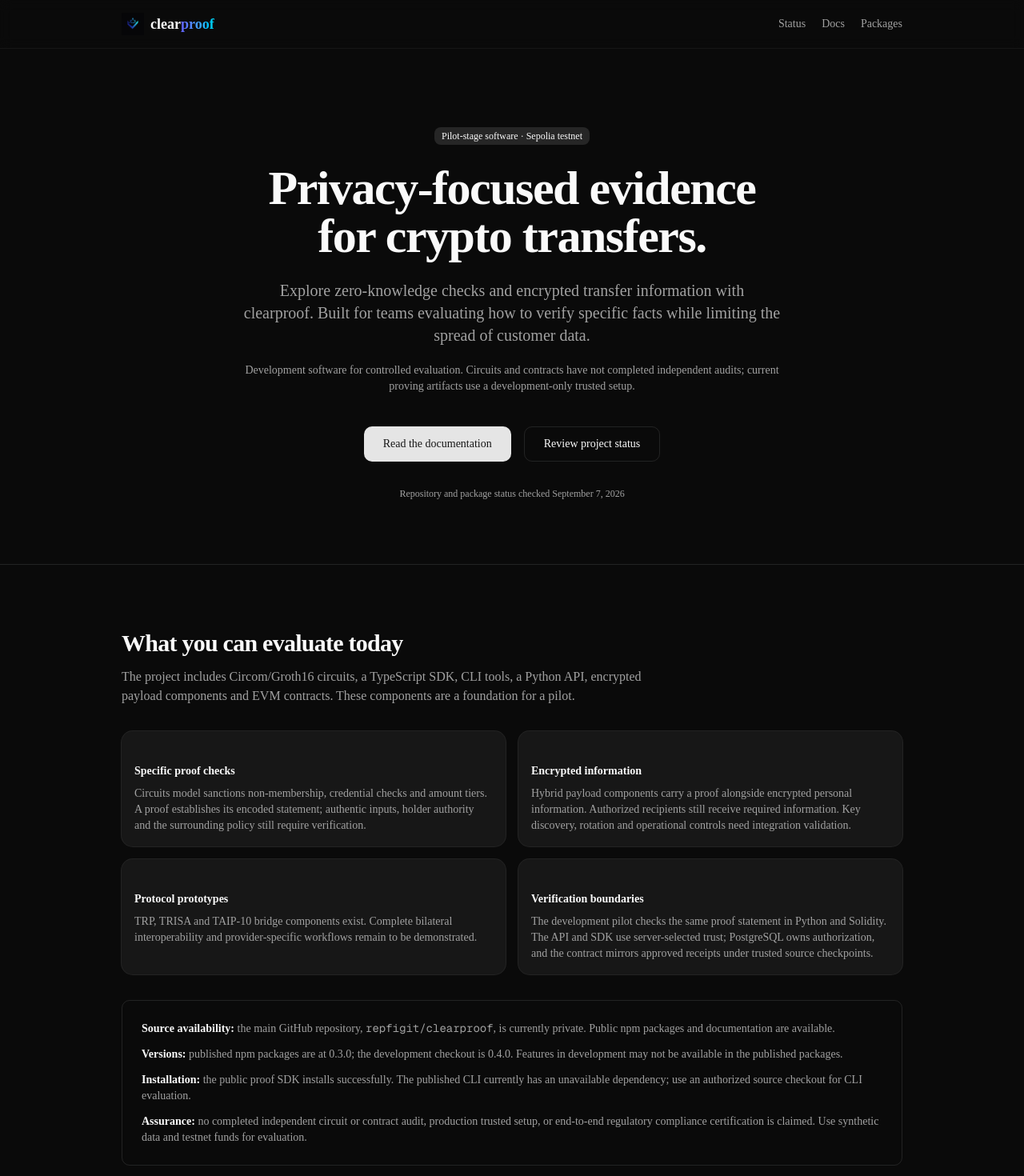
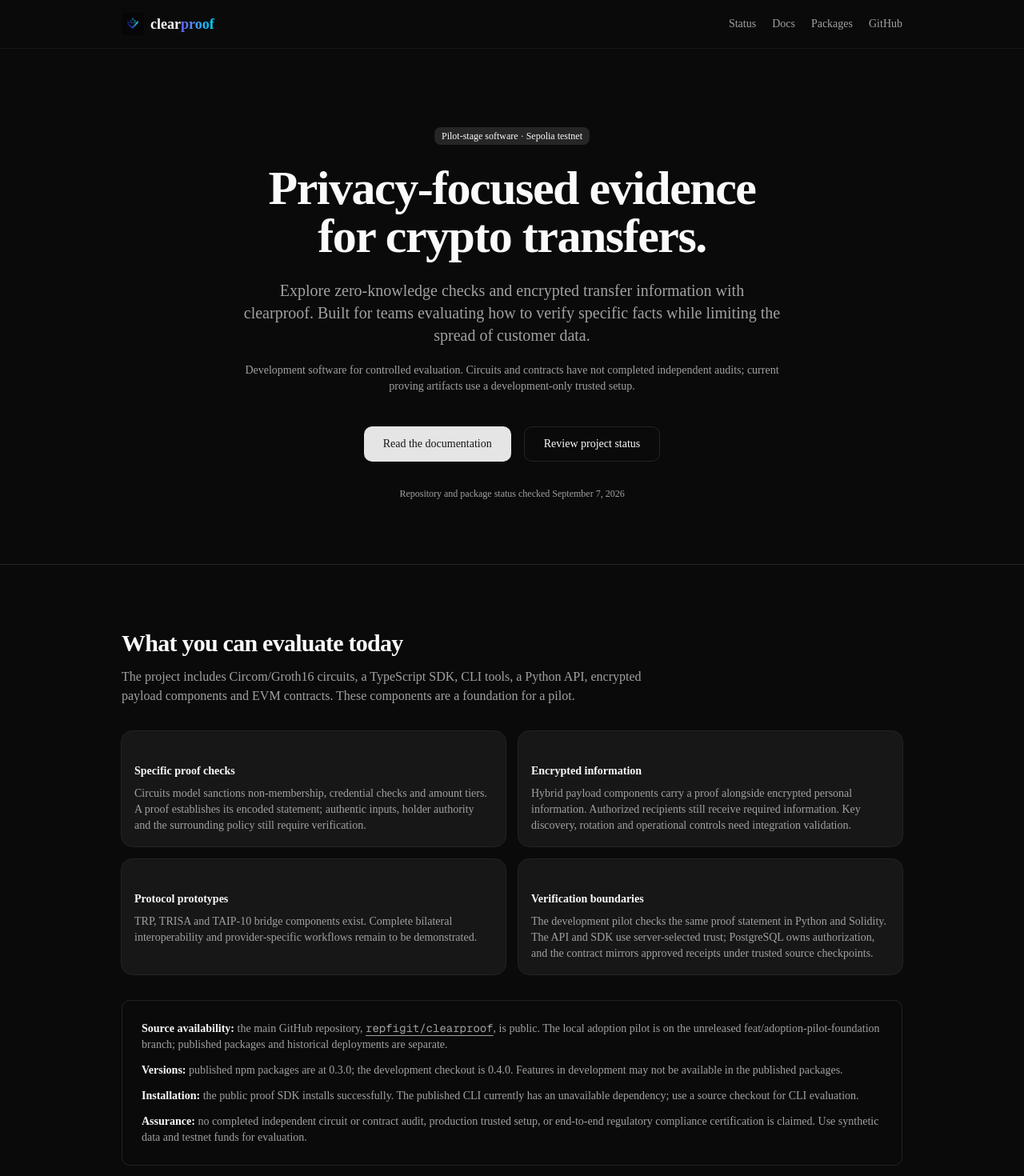
Before and after one commit to repfigit/clearproof-web, a Next.js app: page / in a window 1280 px wide. Shown: the top 1470 px of the page at 80% size. Built offline with nearby package versions, Linux system fonts and the light colour scheme.

Commit message:
docs: link public source and identify pilot branch

```diff
--- a/src/app/page.tsx
+++ b/src/app/page.tsx
@@ -15,7 +15,7 @@ const CONTRACTS = [
 const PACKAGES = [
   { name: "@clearproof/proof", desc: "TypeScript proof generation and verification SDK." },
   { name: "@clearproof/circuits", desc: "Circuit package. Check artifact availability before attempting proof generation." },
-  { name: "@clearproof/cli", desc: "Published, but public installation currently fails because its @clearproof/content dependency is unavailable on npm. Source builds require repository access." },
+  { name: "@clearproof/cli", desc: "Published, but public installation currently fails because its @clearproof/content dependency is unavailable on npm. Source builds are available from GitHub." },
   { name: "@clearproof/contracts", desc: "Solidity contracts and integration artifacts for EVM development." },
 ];
 
@@ -41,6 +41,7 @@ export default function Home() {
             <Link href="#status" className="hover:text-foreground">Status</Link>
             <Link href="https://docs.clearproof.world" className="hover:text-foreground">Docs</Link>
             <Link href="#packages" className="hover:text-foreground">Packages</Link>
+            <Link href="https://github.com/repfigit/clearproof" className="hover:text-foreground">GitHub</Link>
           </div>
         </div>
       </nav>
@@ -88,9 +89,9 @@ export default function Home() {
           ))}
         </div>
         <div className="mt-8 rounded-lg border p-6 text-sm text-muted-foreground">
-          <p><strong className="text-foreground">Source availability:</strong> the main GitHub repository, <span className="break-all font-mono">repfigit/clearproof</span>, is currently private. Public npm packages and documentation are available.</p>
+          <p><strong className="text-foreground">Source availability:</strong> the main GitHub repository, <Link href="https://github.com/repfigit/clearproof" className="break-all font-mono underline underline-offset-4">repfigit/clearproof</Link>, is public. The local adoption pilot is on the unreleased feat/adoption-pilot-foundation branch; published packages and historical deployments are separate.</p>
           <p className="mt-3"><strong className="text-foreground">Versions:</strong> published npm packages are at 0.3.0; the development checkout is 0.4.0. Features in development may not be available in the published packages.</p>
-          <p className="mt-3"><strong className="text-foreground">Installation:</strong> the public proof SDK installs successfully. The published CLI currently has an unavailable dependency; use an authorized source checkout for CLI evaluation.</p>
+          <p className="mt-3"><strong className="text-foreground">Installation:</strong> the public proof SDK installs successfully. The published CLI currently has an unavailable dependency; use a source checkout for CLI evaluation.</p>
           <p className="mt-3"><strong className="text-foreground">Assurance:</strong> no completed independent circuit or contract audit, production trusted setup, or end-to-end regulatory compliance certification is claimed. Use synthetic data and testnet funds for evaluation.</p>
         </div>
       </section>
```
